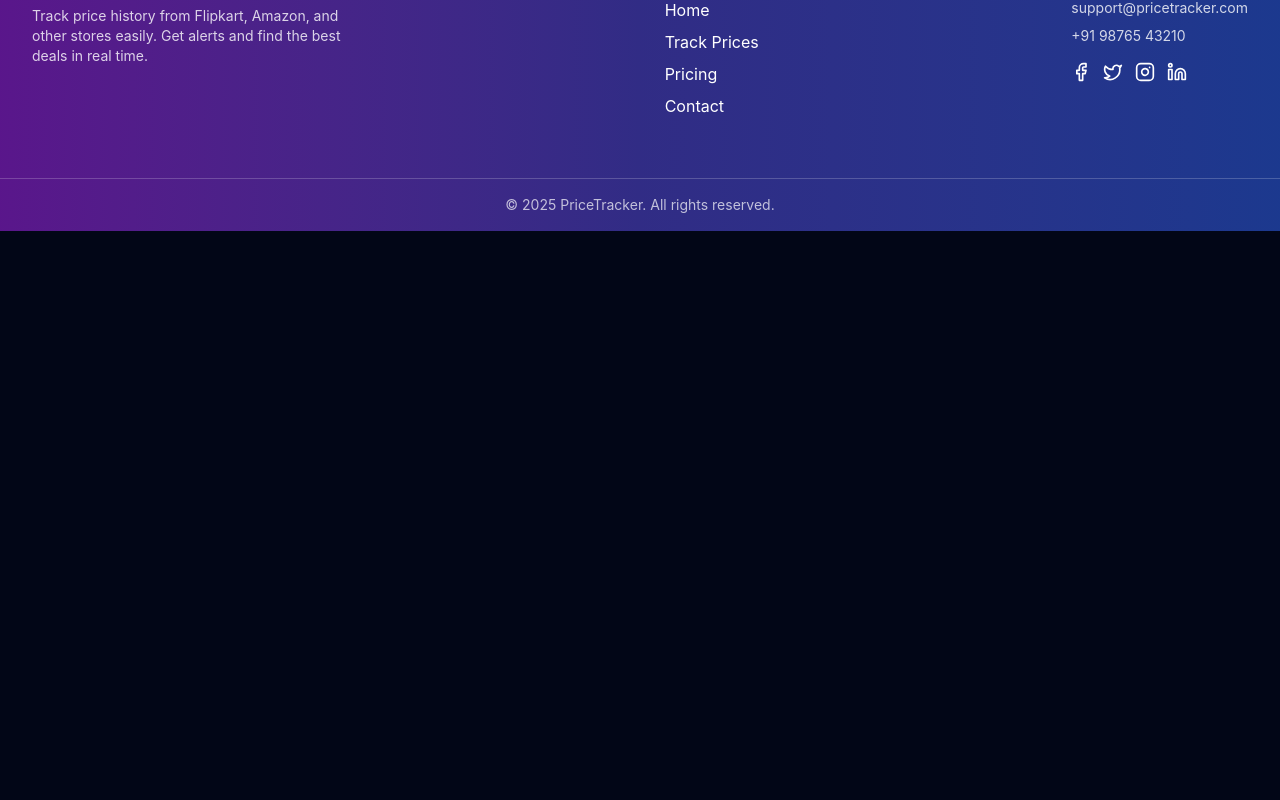
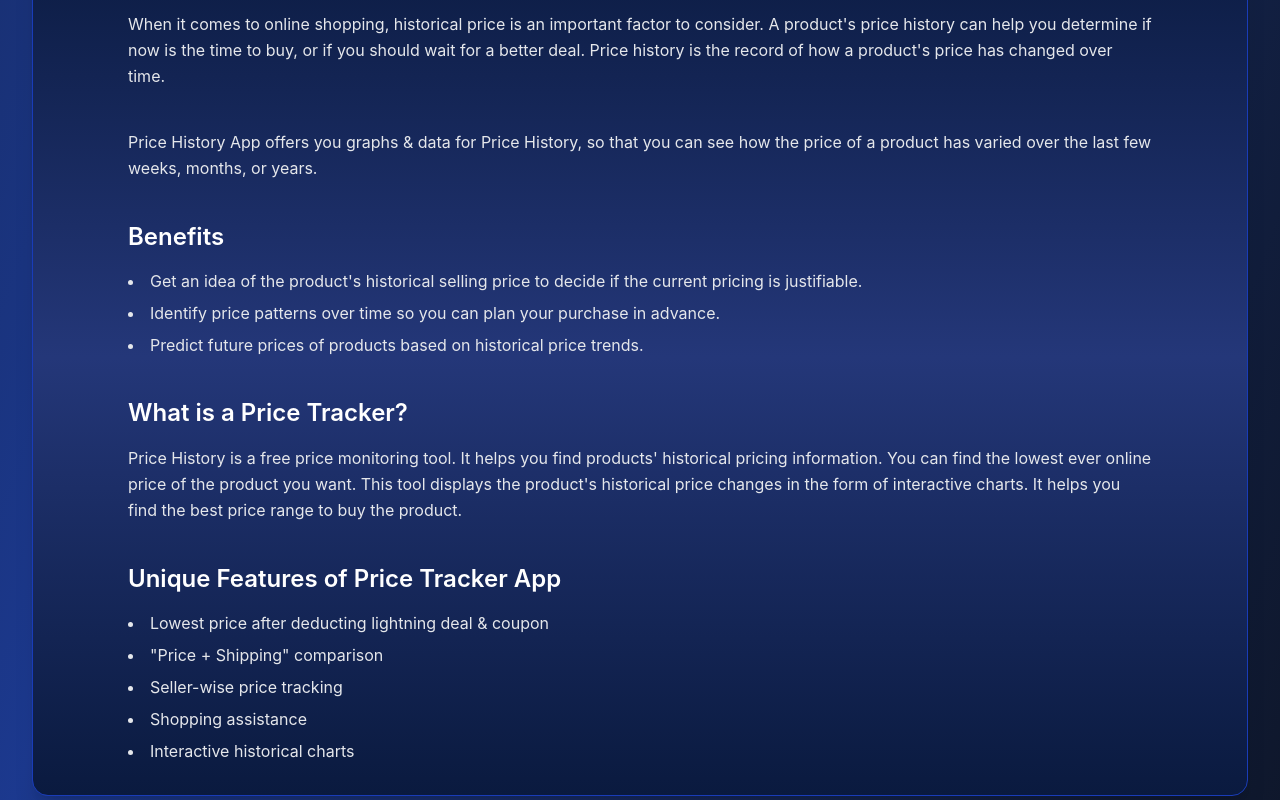
Before and after one commit to Brijkishor636/Price_History_Tracker, a React (Vite) app in the folder frontend/: page / in a window 1280 px wide. Shown: the part 2840-3640 px from the top of the page. Before the commit the page ends 3071 px from the top, so only its background shows below. Built offline with nearby package versions, Linux system fonts and the light colour scheme; no server answers.

Commit message:
Adding about section

```diff
--- /dev/null
+++ b/frontend/src/components/Home/AboutSection.jsx
@@ -0,0 +1,44 @@
+export default function AboutSection() {
+  return (
+    <section className="w-full bg-linear-to-b from-[#0a1a3f] via-[#243779] to-[#0a1a3f] text-white rounded-2xl shadow-xl p-8 border border-blue-800">
+      <div className="max-w-5xl mx-auto space-y-10">
+        <h2 className="text-3xl font-bold mb-6 text-center">About Price Tracker App</h2>
+
+        <p className="text-gray-200 leading-relaxed">
+          When it comes to online shopping, historical price is an important factor to consider. A product's price history can help you determine if now is the time to buy, or if you should wait for a better deal. Price history is the record of how a product's price has changed over time.
+        </p>
+
+        <p className="text-gray-200 leading-relaxed">
+          Price History App offers you graphs & data for Price History, so that you can see how the price of a product has varied over the last few weeks, months, or years.
+        </p>
+
+        <div>
+          <h3 className="text-2xl font-semibold mb-4">Benefits</h3>
+          <ul className="list-disc list-inside text-gray-200 space-y-2">
+            <li>Get an idea of the product's historical selling price to decide if the current pricing is justifiable.</li>
+            <li>Identify price patterns over time so you can plan your purchase in advance.</li>
+            <li>Predict future prices of products based on historical price trends.</li>
+          </ul>
+        </div>
+
+        <div>
+          <h3 className="text-2xl font-semibold mb-4">What is a Price Tracker?</h3>
+          <p className="text-gray-200 leading-relaxed">
+            Price History is a free price monitoring tool. It helps you find products' historical pricing information. You can find the lowest ever online price of the product you want. This tool displays the product's historical price changes in the form of interactive charts. It helps you find the best price range to buy the product.
+          </p>
+        </div>
+
+        <div>
+          <h3 className="text-2xl font-semibold mb-4">Unique Features of Price Tracker App</h3>
+          <ul className="list-disc list-inside text-gray-200 space-y-2">
+            <li>Lowest price after deducting lightning deal & coupon</li>
+            <li>"Price + Shipping" comparison</li>
+            <li>Seller-wise price tracking</li>
+            <li>Shopping assistance</li>
+            <li>Interactive historical charts</li>
+          </ul>
+        </div>
+      </div>
+    </section>
+  );
+}
--- a/frontend/src/pages/Home.jsx
+++ b/frontend/src/pages/Home.jsx
@@ -1,4 +1,5 @@
 
+import AboutSection from "../components/Home/AboutSection";
 import ActionSection from "../components/Home/ActionSection";
 import MainDealsAndDrops from "../components/Home/MainDealsandDrops";
 import SearchBar from "../components/Home/SearchBar";
@@ -13,6 +14,7 @@
             <MainDealsAndDrops />
             <TestimonialSection />
             <ActionSection />
+            <AboutSection />
         </div>
     </div>
 }
```
